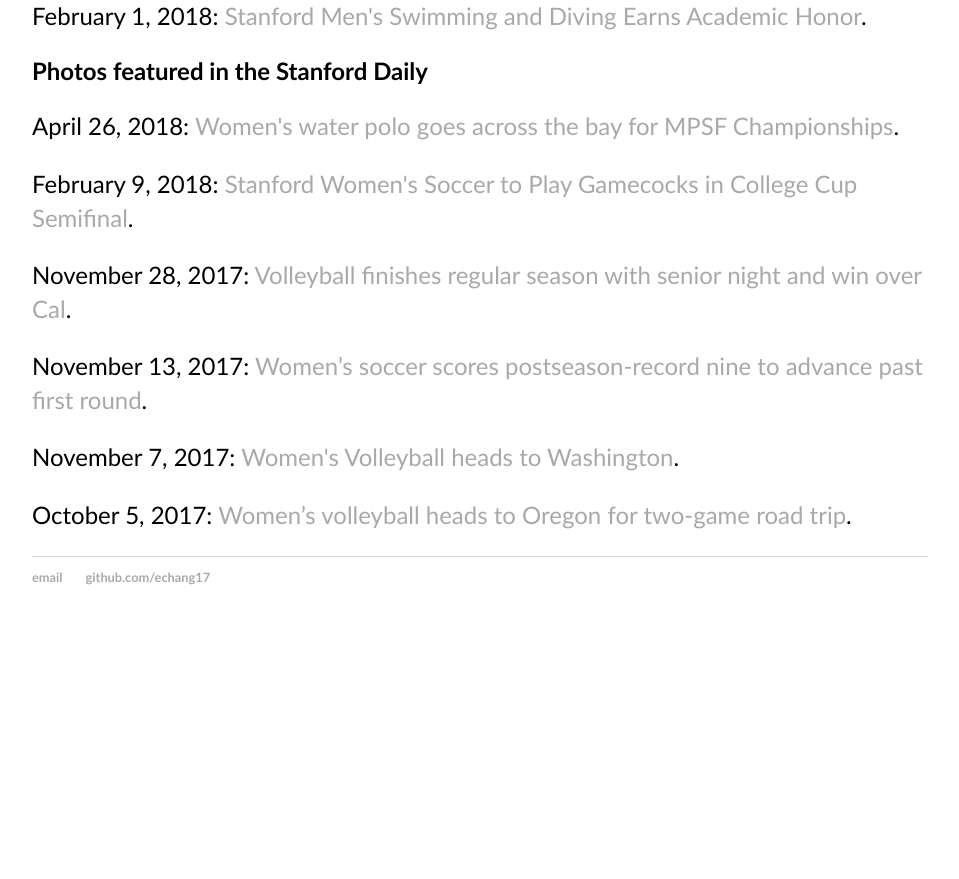
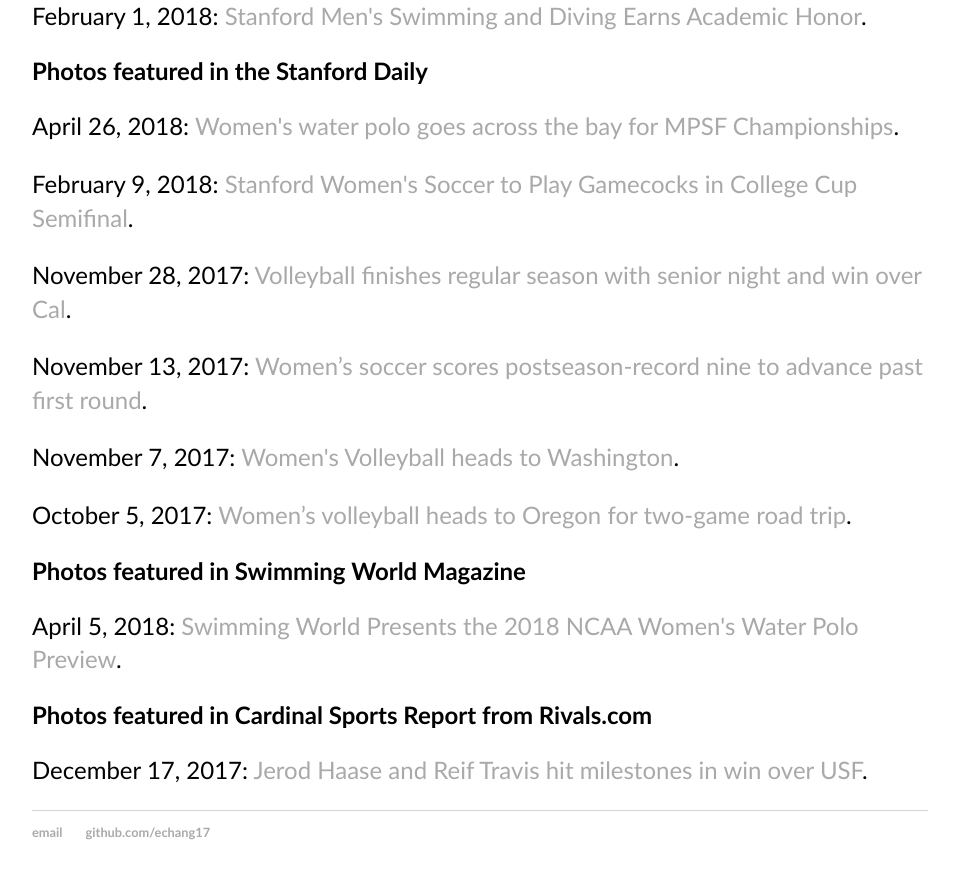
Before and after one commit to echang17/echang17.github.io, a Jekyll site: the page built from links/index.html, in a window 1280 px wide and 900 px high, scrolled down 1910 px. Shown: the top 879 px of the window, without its empty margins (160-1119 px from the left). Built offline with Jekyll 4.4.1, drawn with Linux system fonts in a browser that asks for light colours; before the commit the page ends 2555 px from its top, so only the background shows below that.

Commit message:
Update index.html

```diff
--- a/links/index.html
+++ b/links/index.html
@@ -40,4 +40,10 @@
     <p>November 7, 2017: <a href="https://www.stanforddaily.com/2017/11/07/womens-volleyball-heads-to-washington/">Women's Volleyball heads to Washington</a>.</p>
     <p>October 5, 2017: <a href="https://www.stanforddaily.com/2017/10/05/womens-volleyball-heads-to-oregon-for-two-game-road-trip/">Women’s volleyball heads to Oregon for two-game road trip</a>.</p>
   <p></p>
-</div>
+  <h2>Photos featured in Swimming World Magazine</h2>
+    <p>April 5, 2018: <a href="https://www.swimmingworldmagazine.com/news/swimming-world-presents-the-2018-ncaa-womens-water-polo-preview/">Swimming World Presents the 2018 NCAA Women's Water Polo Preview</a>.</p>
+  <p></p>
+  <h2>Photos featured in Cardinal Sports Report from Rivals.com</h2>
+    <p>December 17, 2017: <a href="https://stanford.rivals.com/news/jerod-haase-and-reid-travis-hit-milestones-in-win-over-usf">Jerod Haase and Reif Travis hit milestones in win over USF</a>.</p>
+  <p></p>
+  </div>
```
